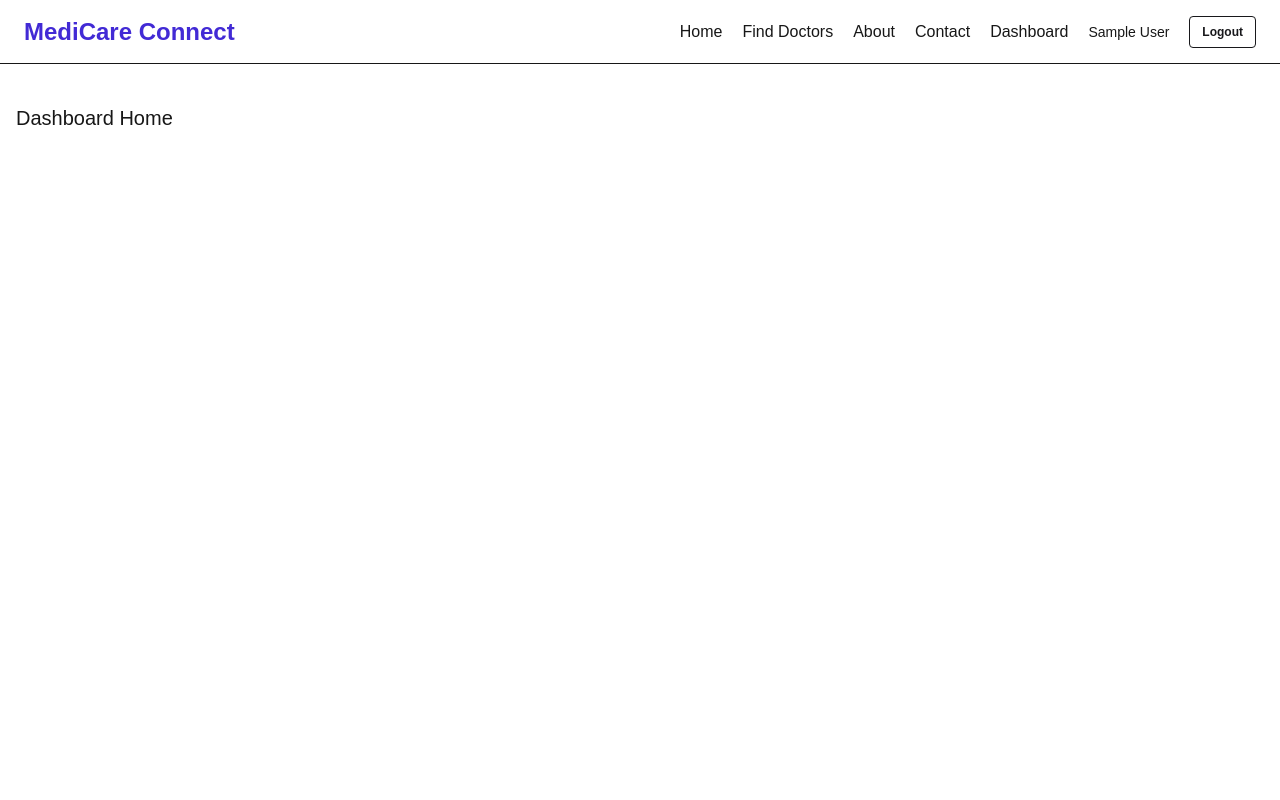
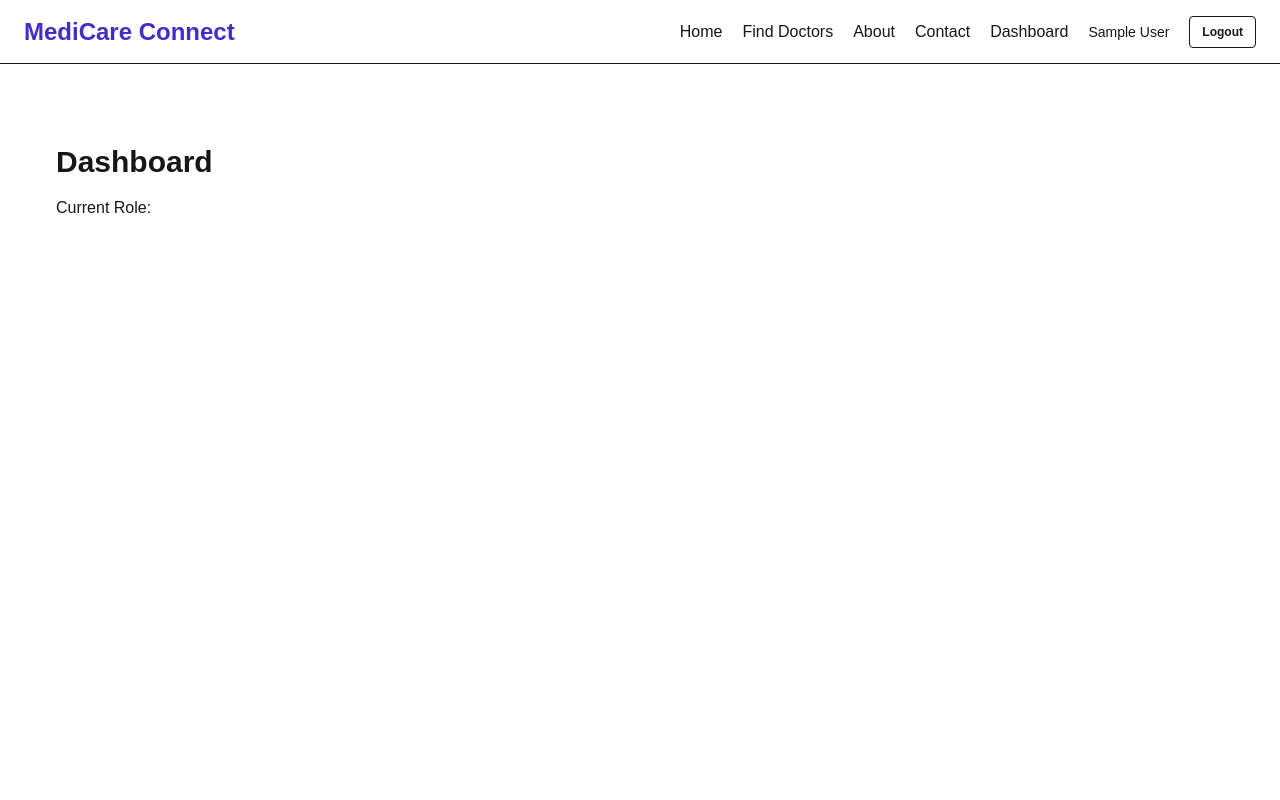
Before and after one commit to hasancoders0/hasancoders0-PH-B13-Mehedi-Assignment-10, a Next.js app: page /dashboard in a window 1280 px wide. Shown: the top 800 px of the page. Built offline with nearby package versions, Linux system fonts and the light colour scheme; no server answers; sample sign-in values are in the browser's storage.

Commit message:
complete authentication and role management system

```diff
--- a/src/app/dashboard/page.jsx
+++ b/src/app/dashboard/page.jsx
@@ -1,9 +1,23 @@
+"use client";
+
+import useRole from "@/hooks/useRole";
+
 export default function DashboardPage() {
+  const { role, loading } = useRole();
+
+  if (loading) {
+    return <h2>Loading...</h2>;
+  }
+
   return (
-    <div>
-      <h3 className="text-xl">
-        Dashboard Home
-      </h3>
+    <div className="p-10">
+      <h1 className="text-3xl font-bold">
+        Dashboard
+      </h1>
+
+      <p className="mt-4">
+        Current Role: {role}
+      </p>
     </div>
   );
 }
--- /dev/null
+++ b/src/hooks/useAdmin.js
@@ -0,0 +1,12 @@
+"use client";
+
+import useRole from "./useRole";
+
+export default function useAdmin() {
+  const { role, loading } = useRole();
+
+  return {
+    isAdmin: role === "admin",
+    loading,
+  };
+}
--- /dev/null
+++ b/src/hooks/useDoctor.js
@@ -0,0 +1,12 @@
+"use client";
+
+import useRole from "./useRole";
+
+export default function useDoctor() {
+  const { role, loading } = useRole();
+
+  return {
+    isDoctor: role === "doctor",
+    loading,
+  };
+}
--- /dev/null
+++ b/src/hooks/useRole.js
@@ -0,0 +1,44 @@
+"use client";
+
+import { useEffect, useState } from "react";
+import axios from "axios";
+import useAuth from "./useAuth";
+
+export default function useRole() {
+  const { user } = useAuth();
+
+  const [role, setRole] = useState(null);
+  const [loading, setLoading] = useState(true);
+
+  useEffect(() => {
+    if (!user?.email) {
+      setLoading(false);
+      return;
+    }
+
+    const fetchRole = async () => {
+      try {
+        const token = localStorage.getItem("access-token");
+
+        const res = await axios.get(
+          `http://localhost:5000/api/users/${user.email}`,
+          {
+            headers: {
+              Authorization: `Bearer ${token}`,
+            },
+          }
+        );
+
+        setRole(res.data.user.role);
+      } catch (error) {
+        console.error(error);
+      } finally {
+        setLoading(false);
+      }
+    };
+
+    fetchRole();
+  }, [user]);
+
+  return { role, loading };
+}
```
